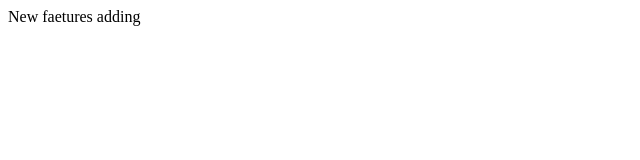
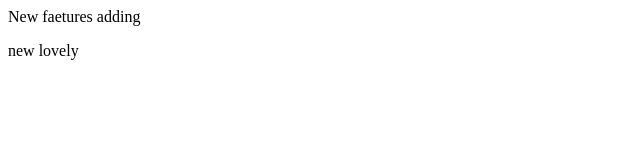
Before and after one commit to 1BM23AI119/Local-repo, a plain HTML site: page index.html in a window 1280 px wide. Shown: the full height of the page, 0-640 px from the left. Drawn offline with Linux system fonts and the light colour scheme.

Commit message:
new faetuers

```diff
--- a/index.html
+++ b/index.html
@@ -1 +1,4 @@
 <p>New faetures adding</p>
+<p>
+     new lovely
+</p>
```
